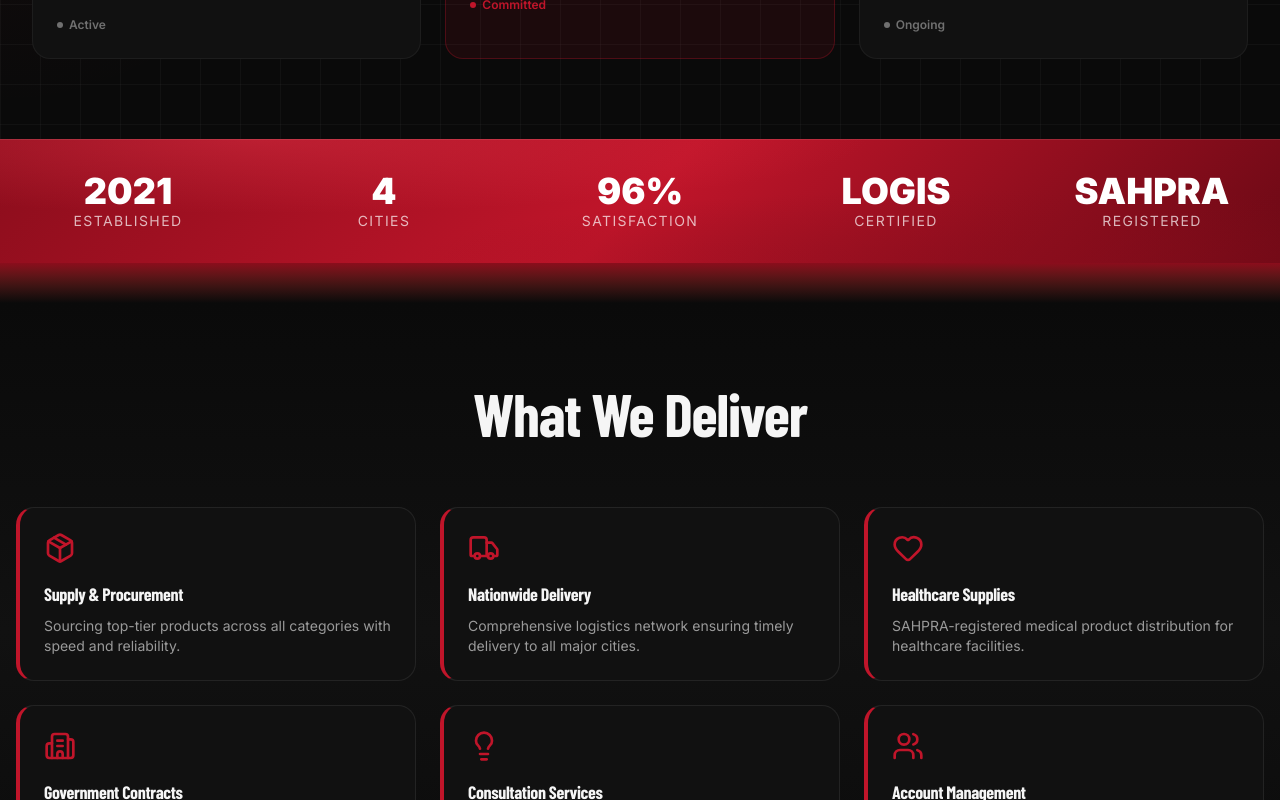
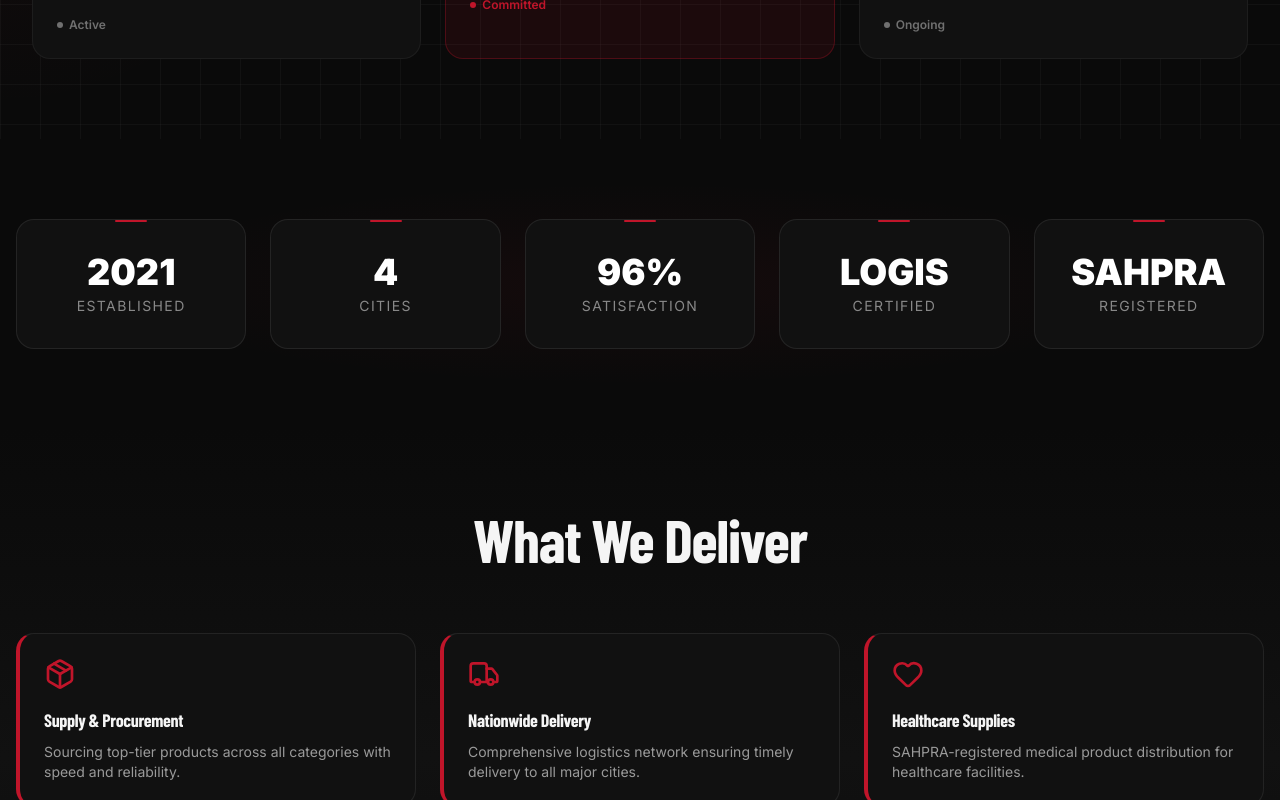
Before and after one commit to Kassora-Tech/Point-Taken, a Next.js app: page / in a window 1280 px wide. Shown: the part 1380-2180 px from the top of the page. Built offline with nearby package versions, Linux system fonts and the light colour scheme; no server answers; the database is empty; a web font is replaced by a local one.

Commit message:
Phase 7: fix Settings nav link + redesign stats banner

```diff
--- a/app/(public)/page.tsx
+++ b/app/(public)/page.tsx
@@ -29,21 +29,6 @@
 
 const marqueeText = 'Excellence · Innovation · Integrity · Sustainability · Point-Taken Group ·'
 
-function Stat({ value, label }: { value: string; label: string }) {
-  return (
-    <motion.div
-      initial={{ opacity: 0, y: 20, scale: 0.8 }}
-      whileInView={{ opacity: 1, y: 0, scale: 1 }}
-      viewport={{ once: true }}
-      transition={{ duration: 0.5, ease: 'easeOut' }}
-      className="text-center"
-    >
-      <div className="font-display font-black text-4xl text-white">{value}</div>
-      <div className="text-sm uppercase tracking-widest text-white/70">{label}</div>
-    </motion.div>
-  )
-}
-
 export default function HomePage() {
   const [blogPosts, setBlogPosts] = useState<BlogPost[]>([])
 
@@ -68,29 +53,40 @@
     <>
       <HeroPTG />
 
-      {/* Stats Bar */}
-      <section
-        className="py-8 relative overflow-hidden"
-        style={{
-          background:
-            'radial-gradient(ellipse 80% 100% at 20% 0%, rgba(232,53,74,0.4) 0%, transparent 60%),' +
-            'radial-gradient(ellipse 80% 100% at 80% 100%, rgba(139,13,28,0.5) 0%, transparent 60%),' +
-            'linear-gradient(135deg, #8B0D1C 0%, #C0152A 50%, #6B0915 100%)',
-        }}
-      >
-        {/* Noise texture overlay */}
-        <div className="absolute inset-0 opacity-[0.03]" style={{ backgroundImage: 'repeating-conic-gradient(#fff 0.000001%, transparent 0.0001%, transparent 50%, #fff 50.000001%, transparent 50.0002%, transparent 99.9999%)', backgroundSize: '4px 4px' }} />
-        {/* Top border */}
-        <div className="absolute top-0 left-0 right-0 h-px bg-white/10" />
-        <div className="max-w-7xl mx-auto px-4 grid grid-cols-2 md:grid-cols-5 gap-8 text-white relative z-10">
-          {stats.map((stat) => (
-            <Stat key={stat.label} value={stat.value} label={stat.label} />
-          ))}
+      {/* Stats Banner — Dark section with glowing stat cards */}
+      <section className="relative py-20 bg-[#0A0A0A] overflow-hidden">
+        {/* Ambient red glow */}
+        <div
+          className="absolute inset-0 opacity-40"
+          style={{
+            background: 'radial-gradient(ellipse 60% 50% at 50% 50%, rgba(192,21,42,0.15) 0%, transparent 70%)',
+          }}
+        />
+        <div className="relative max-w-7xl mx-auto px-4">
+          <div className="grid grid-cols-2 md:grid-cols-5 gap-4 md:gap-6">
+            {stats.map((stat, i) => (
+              <motion.div
+                key={stat.label}
+                initial={{ opacity: 0, y: 30, scale: 0.9 }}
+                whileInView={{ opacity: 1, y: 0, scale: 1 }}
+                viewport={{ once: true }}
+                transition={{ duration: 0.5, delay: i * 0.1, ease: 'easeOut' }}
+                className="relative bg-[#111111] border border-white/8 rounded-2xl px-4 py-8 text-center hover:border-[#C0152A]/40 transition-all duration-300 group overflow-hidden"
+              >
+                {/* Subtle hover glow */}
+                <div
+                  className="absolute inset-0 opacity-0 group-hover:opacity-100 transition-opacity duration-300"
+                  style={{ background: 'radial-gradient(circle at 50% 0%, rgba(192,21,42,0.12), transparent 70%)' }}
+                />
+                {/* Thin red accent line at top */}
+                <div className="absolute top-0 left-1/2 -translate-x-1/2 w-8 h-0.5 bg-[#C0152A] rounded-full" />
+                <p className="relative font-display font-black text-3xl md:text-4xl text-white mb-1">{stat.value}</p>
+                <p className="relative text-xs md:text-sm uppercase tracking-widest text-white/50">{stat.label}</p>
+              </motion.div>
+            ))}
+          </div>
         </div>
       </section>
-
-      {/* Section transition fade */}
-      <div className="h-10 bg-gradient-to-b from-[#8B0D1C] to-[#0A0A0A]" />
 
       {/* Services Grid */}
       <section
--- a/components/layout/DashboardSidebar.tsx
+++ b/components/layout/DashboardSidebar.tsx
@@ -12,7 +12,7 @@
   Share2,
   Truck,
   BarChart3,
-  Settings,
+  Settings as SettingsIcon,
   LogOut,
 } from 'lucide-react'
 import { Button } from '@/components/ui/button'
@@ -29,6 +29,7 @@
   { href: '/social', label: 'Social Media', icon: Share2 },
   { href: '/tracking', label: 'Order Tracking', icon: Truck },
   { href: '/reports', label: 'Reports', icon: BarChart3 },
+  { href: '/settings', label: 'Settings', icon: SettingsIcon },
 ]
 
 export default function DashboardSidebar() {
@@ -74,15 +75,7 @@
         </nav>
       </ScrollArea>
 
-      <div className="p-3 border-t border-white/5 space-y-2">
-        <Button
-          variant="ghost"
-          size="sm"
-          className="w-full justify-start text-[#9A9A9A] hover:text-[#F5F5F5]"
-        >
-          <Settings className="h-4 w-4 mr-2" />
-          Settings
-        </Button>
+      <div className="p-3 border-t border-white/5">
         <Button
           variant="ghost"
           size="sm"
```
